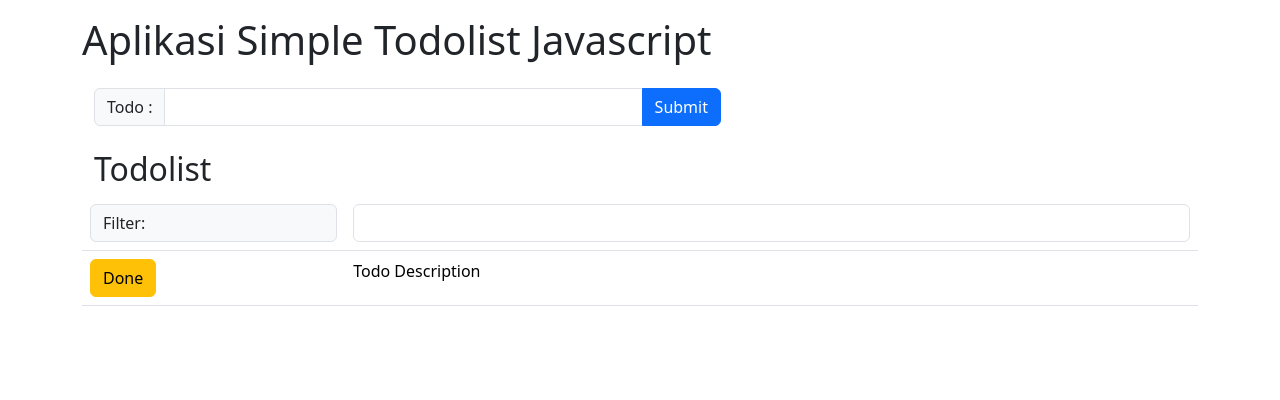
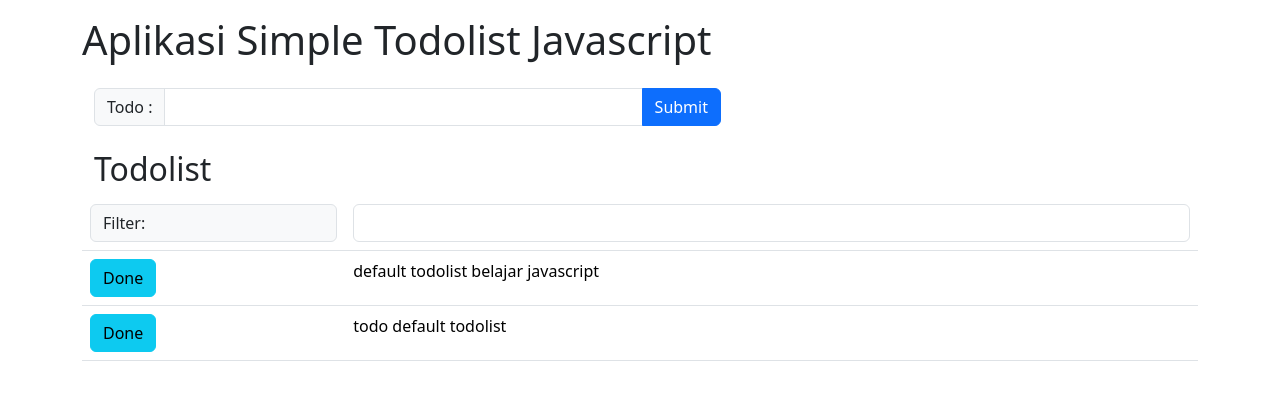
Before and after one commit to JepriAlber/simple_todolist_javascript, a plain HTML site: page index.html in a window 1280 px wide. Drawn offline with nearby package versions, Linux system fonts and the light colour scheme.

Commit message:
membuat logic menampilkan todolist dan penambahan data todolist ke array

```diff
--- a/index.html
+++ b/index.html
@@ -32,9 +32,9 @@
                             <td><input type="text" id="filter" class="form-control"></td>
                         </tr>
                     </thead>
-                    <tbody>
+                    <tbody id="table-body-todo">
                         <tr>
-                            <td><button id="btn-remove" class="btn btn-warning">Done</button></td>
+                            <td><button class="btn btn-info">Done</button></td>
                             <td>Todo Description</td>
                         </tr>
                     </tbody>
@@ -45,9 +45,54 @@
     </div>
     <script>
 
-        const todolist = [];
+        const todolist = [
+            'default todolist belajar javascript',
+            'todo default todolist'
+        ];
 
 
+            //fungsi digunakan untuk menghapus (menghendel) append todolist, yang mana todolist sebelumnya dihapus terlebihdahulu
+            function clearTodolist(){
+                const todolistBody = document.getElementById("table-body-todo");
+                //jika ada child tody maka hapus dulu semuanya
+                while (todolistBody.firstChild) {
+                    todolistBody.removeChild(todolistBody.firstChild);
+                }
+            }
+
+            function displayTodolist(todolist){
+
+                //hapus dulu todolist sebelumnya
+                clearTodolist();
+
+                for (let i = 0; i < todolist.length; i++) {
+
+                    const todo = todolist[i];
+
+                    const tr        = document.createElement("tr");
+                    const tdButton  = document.createElement("td");
+                    tr.appendChild(tdButton);
+
+                    //membuat elemet button done
+                    const buttonDone = document.createElement("button");
+                    buttonDone.classList.add("btn");
+                    buttonDone.classList.add("btn-info");
+                    buttonDone.textContent = "Done";
+                    tdButton.appendChild(buttonDone);
+
+                    //membuat element untuk list todo
+                    const tdTodo    = document.createElement("td");
+                    tdTodo.textContent = todo;
+                    tr.appendChild(tdTodo);
+
+                    //menambahkan tr baru dengan todolist baru ke tbody
+                    const todolistBody = document.getElementById("table-body-todo");
+                    todolistBody.appendChild(tr);
+
+                }
+
+
+            }
 
             document.forms['todolist-form'].onsubmit = function(event){
                 event.preventDefault();
@@ -57,8 +102,10 @@
 
                 document.forms['todolist-form'].reset();
                 console.info(todolist);
+                displayTodolist(todolist);
             }
 
+            displayTodolist(todolist);
     </script>
     <script src="https://cdn.jsdelivr.net/npm/bootstrap@5.3.0-alpha1/dist/js/bootstrap.bundle.min.js" integrity="sha384-w76AqPfDkMBDXo30jS1Sgez6pr3x5MlQ1ZAGC+nuZB+EYdgRZgiwxhTBTkF7CXvN" crossorigin="anonymous"></script>
 </body>
```
